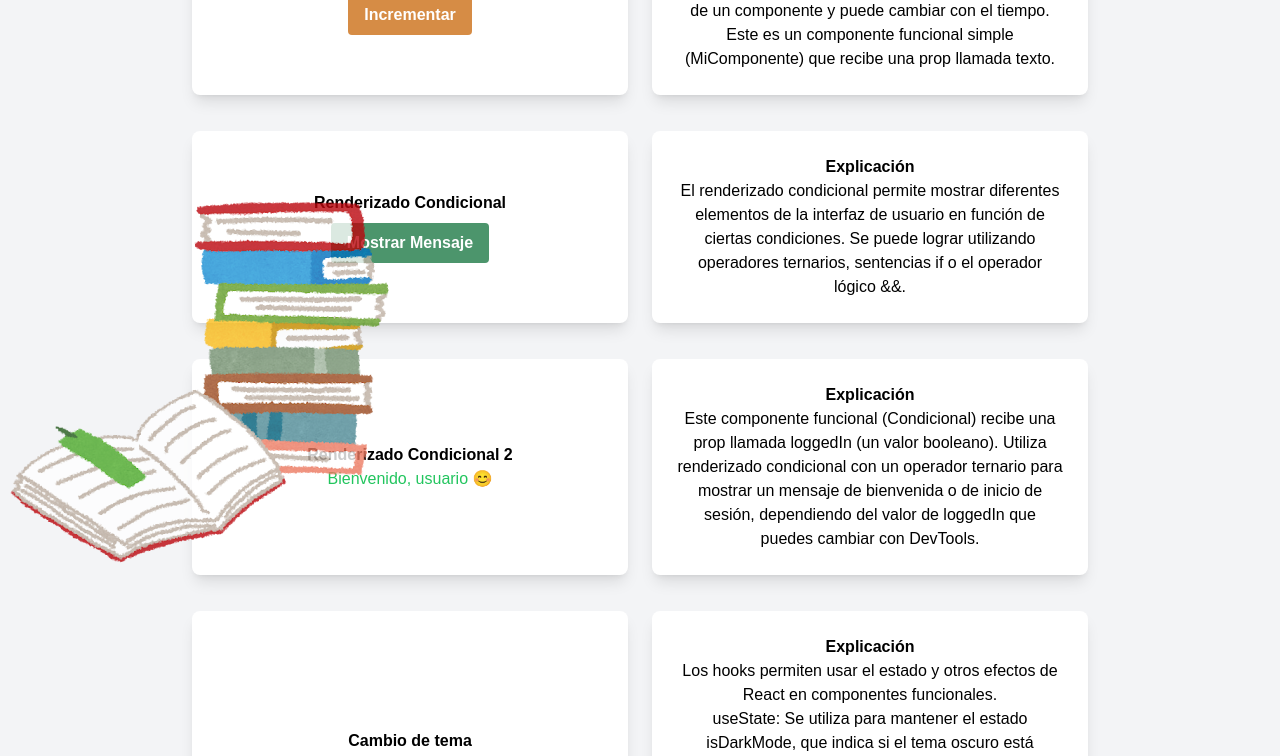
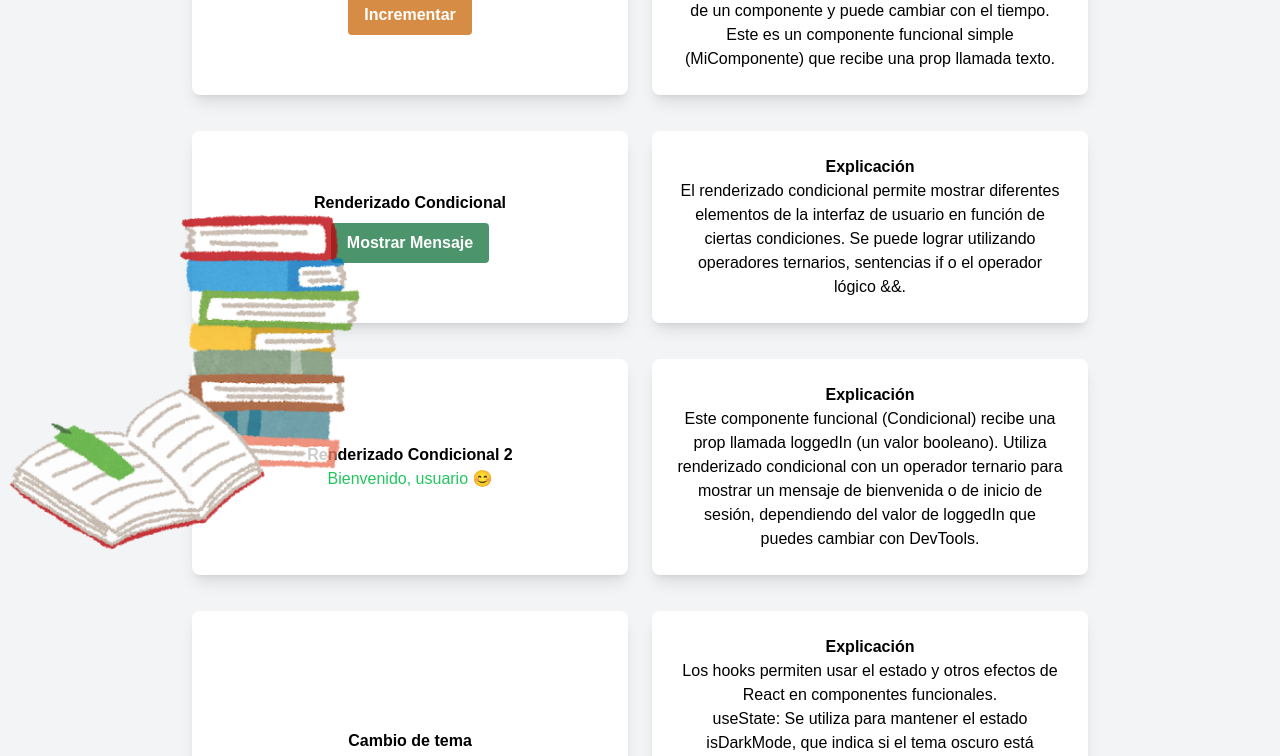
Before and after one commit to ign-mendezs/mi-proyecto-react, a Next.js app: page /basics-react in a window 1280 px wide. Shown: the part 445-1201 px from the top of the page. Built offline with nearby package versions, Linux system fonts and the light colour scheme.

Commit message:
refactor img element to Image

```diff
--- a/src/pages/basics-react.js
+++ b/src/pages/basics-react.js
@@ -1,4 +1,5 @@
 import { useState, Profiler, useCallback } from 'react';
+import Image from 'next/image'
 import Component from '../components/basics-examples/Component';
 import Condicional2 from "../components/basics-examples/Condicional2";
 import ThemeSwitcher from '../components/basics-examples/ThemeSwitcher';
@@ -113,8 +114,8 @@ function FundamentosReact() {
 
           </div>
 
-          <img src="fondos/books.png"
-          alt="Decoración" className="absolute -bottom-12.2 left-0 w-30 h-auto opacity-80 pointer-events-none"/>
+          <Image src="/fondos/books.png"
+          alt="Decoración" width={370} height={370} className="absolute -bottom-12.2 left-0 w-30 h-auto opacity-80 pointer-events-none"/>
 
         </div>
       </Profiler>
--- a/src/pages/index.js
+++ b/src/pages/index.js
@@ -1,3 +1,4 @@
+import Image from 'next/image'
 
 function HomePage() {
   return (
@@ -6,8 +7,8 @@ function HomePage() {
       <div className="relative">
 
         {/* Decoración */}
-        <img src="fondos/animal_chara_fukurou_hakase.png"
-          alt="Decoración" className="absolute -right-80 bottom-0 w-22 h-auto opacity-90 pointer-events-none"/>
+        <Image src="/fondos/animal_chara_fukurou_hakase.png"
+          alt="Decoración" width={370} height={370} className="absolute -right-80 bottom-0 w-22 h-auto opacity-90 pointer-events-none"/>
 
           {/* Card */}
           <div className="bg-white shadow-xl rounded-2xl p-8 max-w-xl text-center">
--- a/src/pages/products.js
+++ b/src/pages/products.js
@@ -1,4 +1,4 @@
-
+import Image from 'next/image'
 import withAuthProtection from '../components/withAuthProtection';
 
 function Productos() {
@@ -10,7 +10,7 @@ function Productos() {
         <h2 className="text-lg font-semibold mb-2">Aquí pondría productos</h2>
       </div>
 
-      <img src="/fondos/ghost_writer.png" alt="ghost" className="mb-6" />
+      <Image src="/fondos/ghost_writer.png" alt="ghost" width={370} height={370} className="mb-6" />
 
       <div className="mb-6">
         <h2 className="text-lg font-semibold mb-2">Si tuviera alguno</h2>
```
